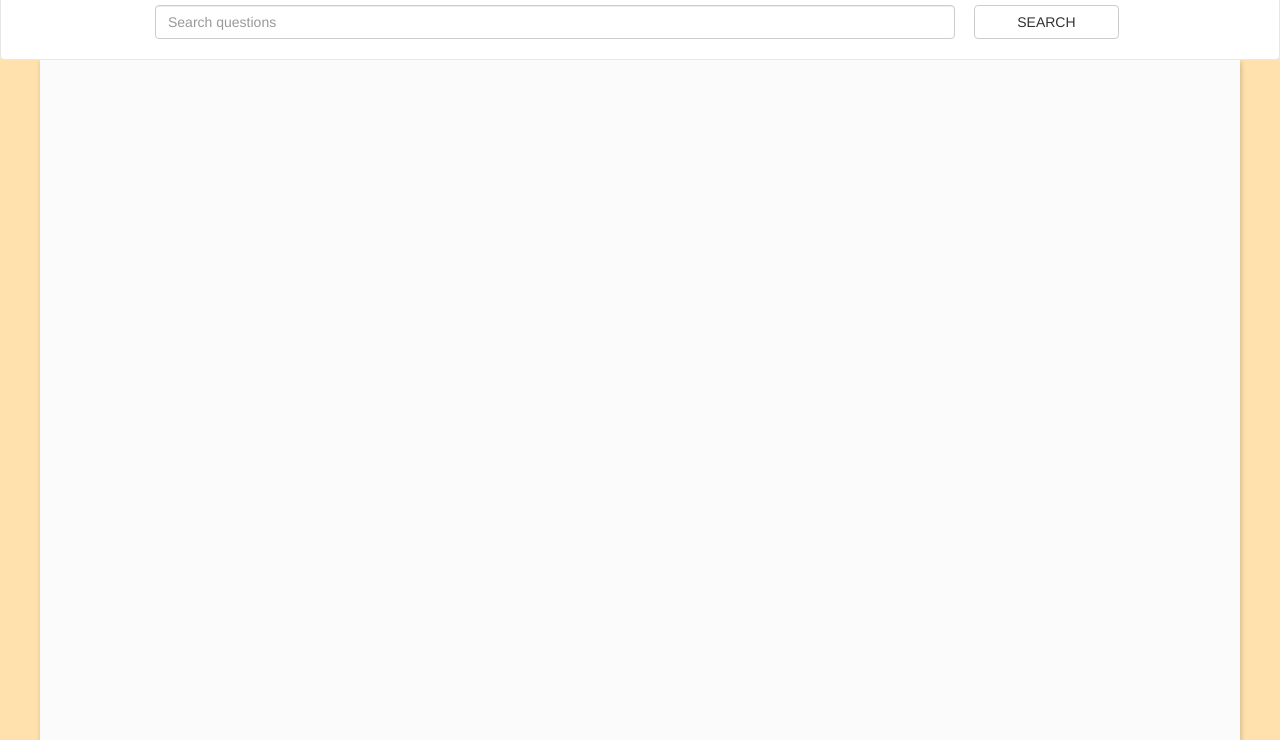
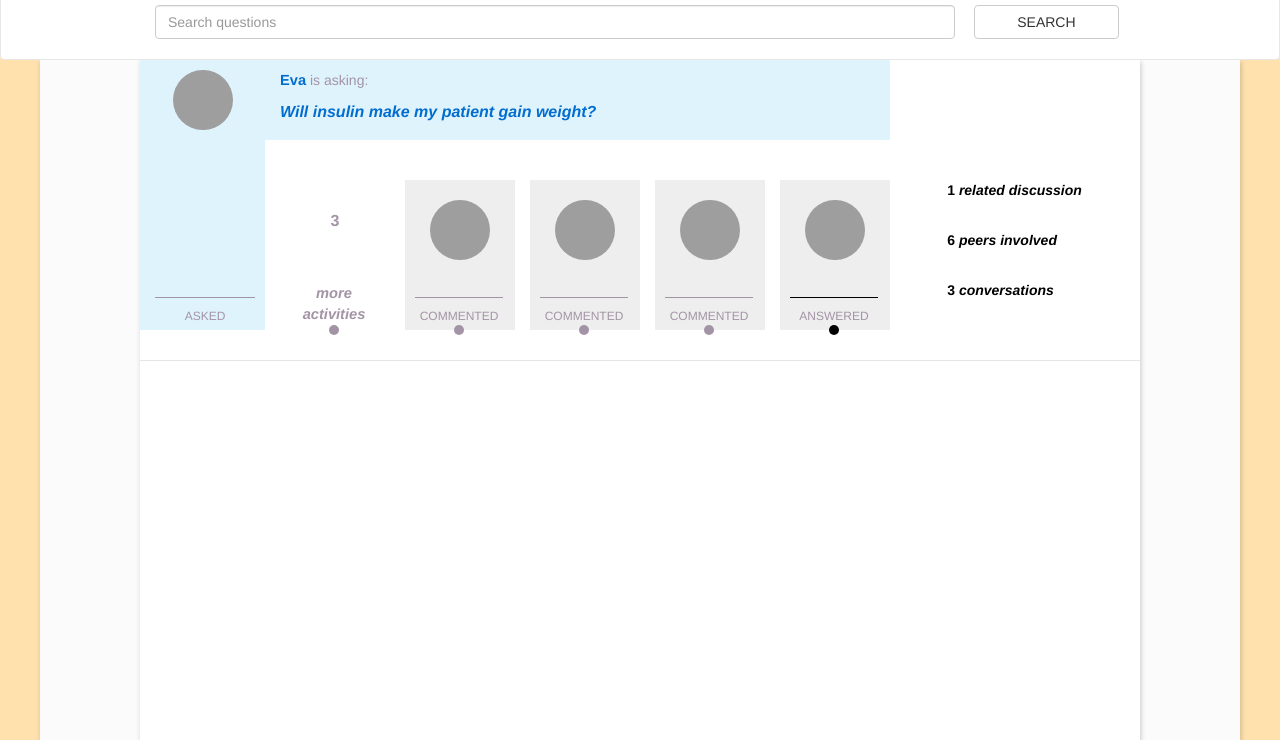
Before and after one commit to josesco5/monterail-test, a website: page index.html in a window 1280 px wide. Shown: the part 62-802 px from the top of the page. Drawn offline with nearby package versions, Linux system fonts and the light colour scheme; grey boxes are pictures that could not be loaded.

Commit message:
Add layout to display one question in the list

```diff
--- a/css/index.css
+++ b/css/index.css
@@ -1,5 +1,9 @@
 body {
   background: #FFE1AD;
+}
+
+.container {
+  width: 100%;
 }
 
 .header {
--- /dev/null
+++ b/css/questions.css
@@ -0,0 +1,142 @@
+.questions {
+  max-width: 1000px;
+  height: 100%;
+  background: #FFF;
+  margin: 0 auto;
+  box-shadow: 1px 2px 5px 0px rgba(0,0,0,0.2);
+}
+
+.question {
+  color: #A394A5;
+  padding-bottom: 30px;
+  border-bottom: 1px solid #E5E5E5;
+}
+
+.question .info {
+  height: 80px;
+  background: #DFF3FD;
+  padding-top: 10px;
+}
+
+.question .info .avatar {
+  height: 80px;
+  text-align: center;
+}
+
+.question .info .avatar img {
+  width: 60px;
+}
+
+.question .info .author {
+  color: #026DCE;
+  font-size: 11pt;
+  font-weight: bold;
+}
+
+.question .info .title {
+  color: #026DCE;
+  font-size: 12pt;
+  font-weight: bold;
+  font-style: italic;
+}
+
+.question .asked {
+  height: 190px;
+  background: #DFF3FD;
+}
+
+.question .asked > p {
+  width: 80%;
+  text-align: center;
+  font-size: 9pt;
+  position: absolute;
+  bottom: 0;
+  border-top: 1px solid #A394A5;
+  padding-top: 10px;
+  margin-bottom: 5px;
+}
+
+.question .activity {
+  height: 150px;
+  margin-top: 40px;
+  padding-right: 0;
+}
+
+.question .activity > div {
+  position: relative;
+  background: #EEEEEE;
+  width: 100%;
+  height: 100%;
+  padding: 10px;
+  text-align: center;
+}
+
+.question .activity .avatar {
+  width: 60px;
+  margin-top: 10px;
+}
+
+.question .activity .type {
+  position: absolute;
+  bottom: 0;
+  width: 80%;
+  padding-top: 10px;
+  border-top: 1px solid #A394A5;
+  font-size: 9pt;
+}
+
+.question .activity .type::after {
+  content: '';
+  display: block;;
+  width: 10px;
+  height: 10px;
+  background: #A394A5;
+  border-radius: 50%;
+  margin: 0 auto;
+  margin-bottom: -15px;
+}
+
+.question .activity.answer .type {
+  border-top-color: #000;
+}
+
+.question .activity.answer .type::after {
+  background: #000;
+}
+
+.question .activity.more-activities .box {
+  background: #FFF;
+}
+
+.question .activity.more-activities .total {
+  font-weight: bold;
+  font-size: 12pt;
+  margin-top: 20px;
+}
+
+.question .activity.more-activities .type {
+  font-weight: bold;
+  font-size: 11pt;
+  font-style: italic;
+  border-top: none;
+}
+
+.question .summary {
+  height: 150px;
+  margin-top: 40px;
+  width: 100%;
+  font-style: italic;
+  color: #000;
+  font-weight: bold;
+}
+
+.question .summary p {
+  margin-bottom: 30px;
+}
+
+.question .summary p .total {
+  font-style: initial;
+  width: 50px;
+  text-align: right;
+  display: inline-block;
+}
--- a/index.html
+++ b/index.html
@@ -8,6 +8,7 @@
 
     <link href="bower_components/bootstrap/dist/css/bootstrap.min.css" rel="stylesheet">
     <link href="css/index.css" rel="stylesheet">
+    <link href="css/questions.css" rel="stylesheet">
   </head>
   <body>
     <!-- Header with filter and sorting functions -->
@@ -60,7 +61,81 @@
       </div><!-- /.container-fluid -->
     </nav>
 
-    <div class="content"></div>
+    <div class="content">
+      <div class="questions">
+        <div class="container question">
+          <div class="row">
+            <div class="col-sm-9 info">
+              <div class="row">
+                <div class="col-sm-2 avatar">
+                  <a href="#">
+                    <img src="http://lorempixel.com/124/125/business/7/cc" class="img-circle">
+                  </a>
+                </div>
+                <div class="col-sm-10">
+                  <p><a href="#" class="author">Eva</a> is asking:</p>
+                  <p><a href="#" class="title">Will insulin make my patient gain weight?</a></p>
+                </div>
+              </div>
+            </div>
+          </div>
+          <div class="row">
+            <div class="col-sm-9">
+              <div class="row">
+                <div class="col-sm-2 asked">
+                  <p>ASKED</p>
+                </div>
+                <div class="col-sm-2 activity more-activities">
+                  <div class="box">
+                    <p class="total">3</p>
+                    <p class="type">more activities</p>
+                  </div>
+                </div>
+                <div class="col-sm-2 activity">
+                  <div class="box">
+                    <a href="#">
+                      <img src="http://lorempixel.com/124/125/business/6/cc" class="img-circle avatar">
+                    </a>
+                    <p class="type">COMMENTED</p>
+                  </div>
+                </div>
+                <div class="col-sm-2 activity">
+                  <div class="box">
+                    <a href="#">
+                      <img src="http://lorempixel.com/124/125/business/9/cc" class="img-circle avatar">
+                    </a>
+                    <p class="type">COMMENTED</p>
+                  </div>
+                </div>
+                <div class="col-sm-2 activity">
+                  <div class="box">
+                    <a href="#">
+                      <img src="http://lorempixel.com/124/125/business/1/cc/" class="img-circle avatar">
+                    </a>
+                    <p class="type">COMMENTED</p>
+                  </div>
+                </div>
+                <div class="col-sm-2 activity answer">
+                  <div class="box">
+                    <a href="#">
+                      <img src="http://lorempixel.com/124/125/business/4/cc" class="img-circle avatar">
+                    </a>
+                    <p class="type">ANSWERED</p>
+                  </div>
+                </div>
+              </div>
+            </div>
+            <div class="col-sm-3">
+              <div class="summary">
+                <p><span class="total">1</span> related discussion</p>
+                <p><span class="total">6</span> peers involved</p>
+                <p><span class="total">3</span> conversations</p>
+              </div>
+            </div>
+          </div>
+        </div>
+      </div>
+    </div>
 
     <script src="bower_components/jquery/dist/jquery.min.js"></script>
     <script src="bower_components/bootstrap/dist/js/bootstrap.min.js"></script>
```
